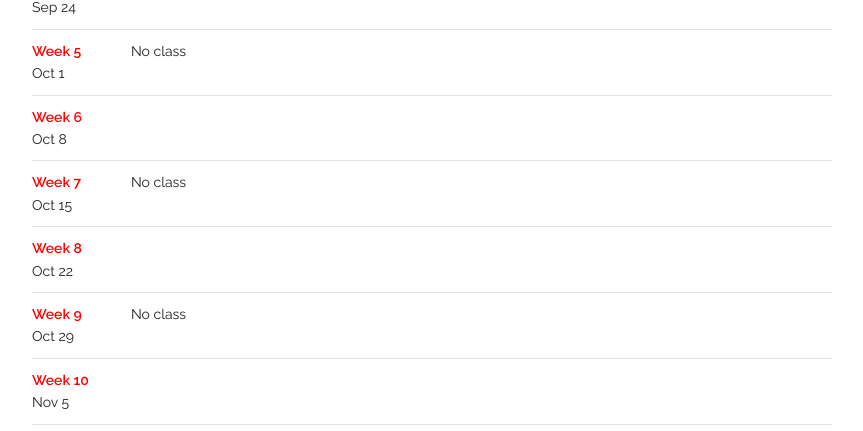
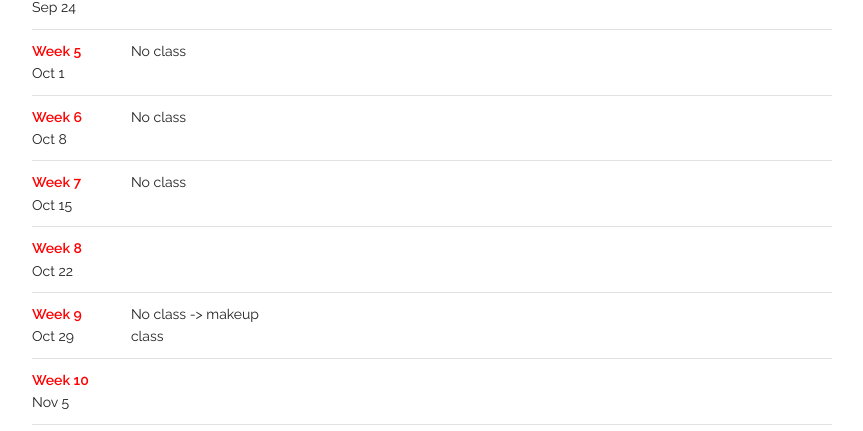
Before and after one commit to taoyds/taoyds.github.io, a Jekyll site: the page built from courses/data8005.md, in a window 1280 px wide and 900 px high, scrolled down 1752 px. Shown: the part 151-582 px from the top of the window, without its empty margins (208-1071 px from the left). Built offline with Jekyll 4.4.1, drawn with Linux system fonts in a browser that asks for light colours; some web fonts are replaced.

Commit message:
Update data8005.yaml

```diff
--- a/_data/courses/data8005.yaml
+++ b/_data/courses/data8005.yaml
@@ -53,7 +53,7 @@ schedule:
   - date: Oct 8
     week: Week 6
     topic:
-      - title:
+      - title: No class
         slides:
     material:
     event:
@@ -77,7 +77,7 @@ schedule:
   - date: Oct 29
     week: Week 9
     topic:
-      - title: No class
+      - title: No class -> makeup class
         slides:
     material:
     event:
```
